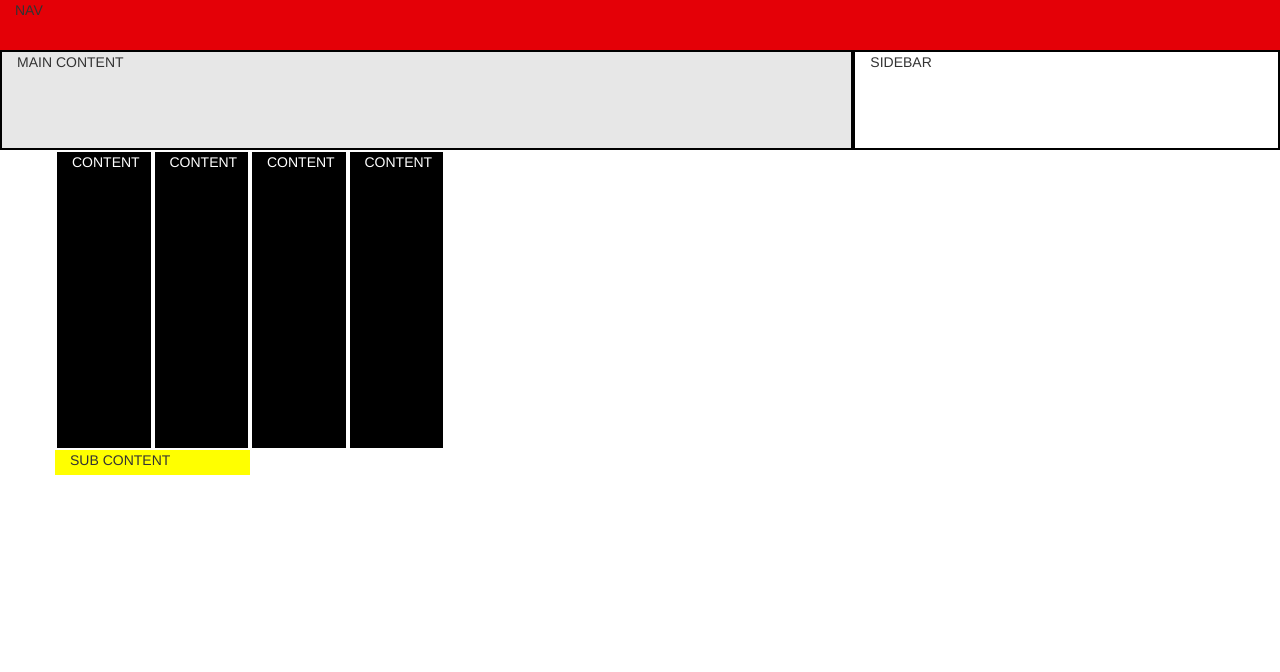
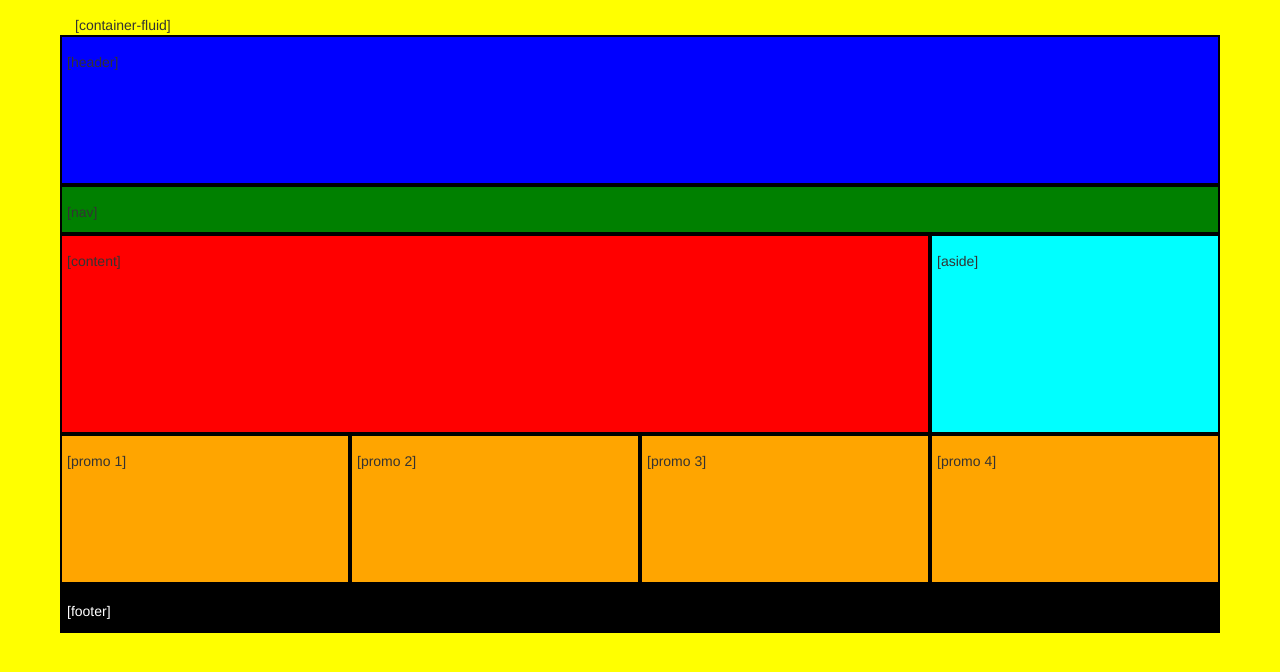
Before and after one commit to stevesie80/day2, a plain HTML site: page index.html in a window 1280 px wide. Drawn offline with nearby package versions, Linux system fonts and the light colour scheme.

Commit message:
day 2 takehome practice

```diff
--- a/css/style.css
+++ b/css/style.css
@@ -1,29 +1,48 @@
-.col-xs-12 {
-  height: 50px;
-  background: #e40007;
+body {
+  background: yellow;
 }
 
-#main {
-  background: #e7e7e7;
-  border: 2px solid #000;
-  height: 100px;
+.container {
+  padding: 15px 5px 10px;
 }
 
-#sidebar {
-  background: #fff;
+.header {
+  background: blue;
+  padding: inherit;
+  height: 150px;
   border: 2px solid #000;
-  height: 100px;
 }
 
-.col-md-1 {
-  background: #000;
-  border: 2px solid #fff;
-  color: #fff;
-  height: 300px;
+.nav {
+  background: green;
+  padding: inherit;
+  border: 2px solid #000;
 }
 
-/*SUB CONTENT*/
-#sub-content {
-  height: 25px;
-  background: yellow;
+.content {
+  background: red;
+  padding: inherit;
+  height: 200px;
+  border: 2px solid #000;
 }
+
+.aside {
+  background: aqua;
+  padding: inherit;
+  height: 200px;
+  border: 2px solid #000;
+}
+
+.promo {
+  background: orange;
+  padding: inherit;
+  height: 150px;
+  border: 2px solid #000;
+}
+
+.footer {
+  background: #000;
+  padding: inherit;
+  color: #fff;
+  border: 2px solid #000;
+}
--- a/index.html
+++ b/index.html
@@ -9,44 +9,18 @@
   <link rel="stylesheet" href="css/style.css">
 </head>
 <body>
-  <!-- NAV AND MAIN/SIDEBAR BEGIN -->
-  <div class="container-fluid">
-    <div class="row">
-      <!-- NAV BEGINS -->
-      <div class="col-xs-12">
-        NAV
-      </div>
-      <!-- NAV ENDS -->
-    </div>
-    <div class="row">
-      <div class="col-xs-6 col-md-8" id="main">MAIN CONTENT</div>
-      <div class="col-xs-6 col-md-4" id="sidebar">SIDEBAR</div>
-    </div>
+  <div class="container">
+  <div class="col-md-12">[container-fluid]</div>
+  <div class="col-md-12 header">[header]</div>
+  <div class="col-md-12 nav">[nav]</div>
+  <div class="col-md-9 content">[content]</div>
+  <div class="col-md-3 aside">[aside]</div>
+  <div class="col-md-3 promo">[promo 1]</div>
+  <div class="col-md-3 promo">[promo 2]</div>
+  <div class="col-md-3 promo">[promo 3]</div>
+  <div class="col-md-3 promo">[promo 4]</div>
+  <div class="col-md-12 footer">[footer]</div>
   </div>
-  <!-- NAV AND MAIN/SIDEBAR END -->
-  <!-- SUB CONTENT BEGINS -->
-  <div class="container">
-    <div class="row">
-      <div class="col-xs-3 col-md-1">
-        CONTENT
-      </div>
-      <div class="col-xs-3 col-md-1">
-        CONTENT
-      </div>
-      <div class="col-xs-3 col-md-1">
-        CONTENT
-      </div>
-      <div class="col-xs-3 col-md-1">
-        CONTENT
-      </div>
-    </div>
-    <div class="row">
-      <div class="col-md-6 col-xs-12 col-sm-8 col-lg-2" id="sub-content">
-        SUB CONTENT
-      </div>
-    </div>
-  </div>
-  <!-- SUB CONTENT ENDS -->
 <script src="https://code.jquery.com/jquery-2.2.4.min.js" integrity="sha256-BbhdlvQf/xTY9gja0Dq3HiwQF8LaCRTXxZKRutelT44=" crossorigin="anonymous"></script>
 <script src="js/bootstrap.min.js"></script>
 </body>
```
